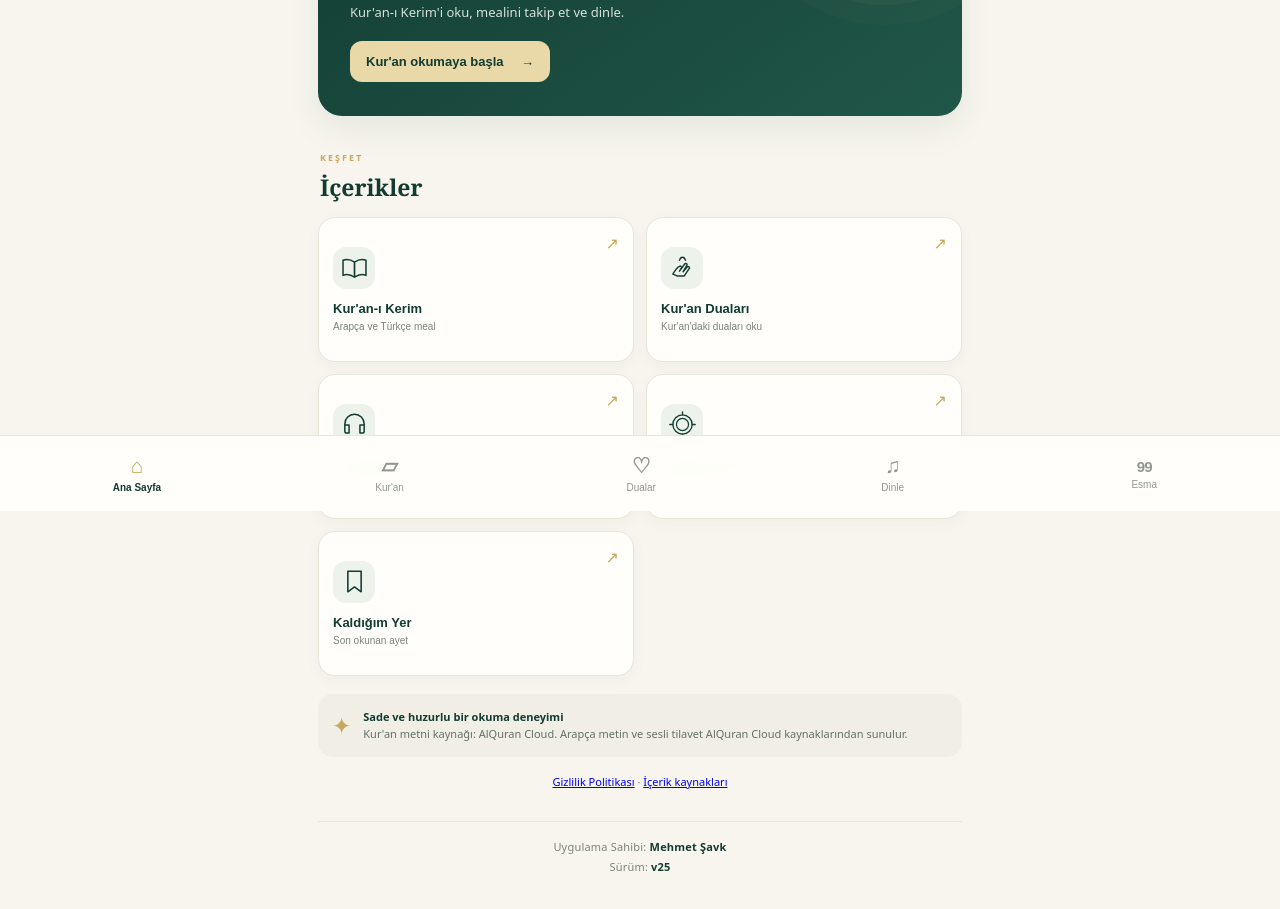
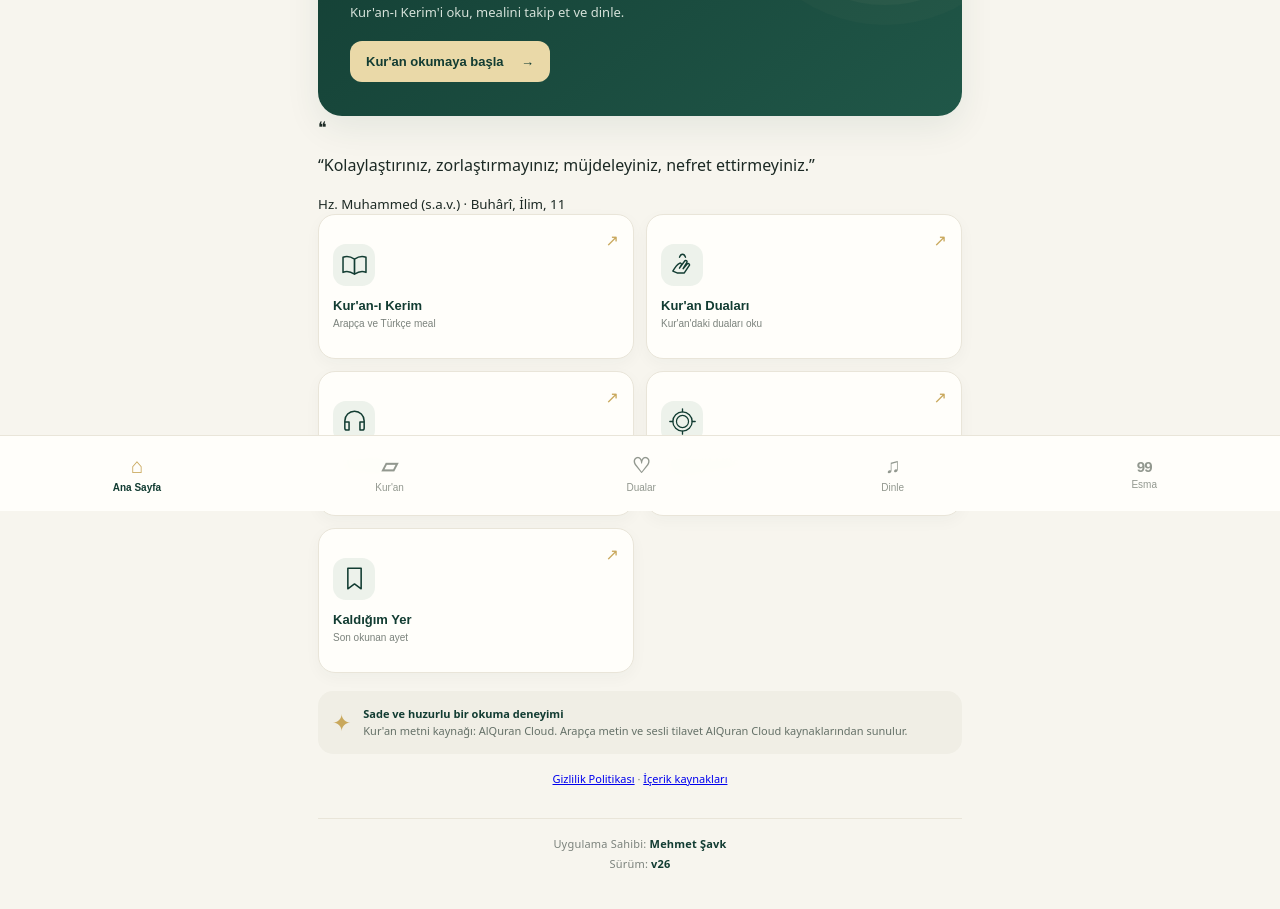
Before and after one commit to msonnefesim-pixel/Mhmtsvk, a plain HTML site: page index.html in a window 1280 px wide. Shown: the part 289-1198 px from the top of the page. Drawn offline with Linux system fonts and the light colour scheme; no server answers.

Commit message:
Ana sayfaya hadis ekle ve keşfet başlığını kaldır

```diff
--- a/index.html
+++ b/index.html
@@ -6,7 +6,7 @@
   <meta name="theme-color" content="#123c32">
   <meta name="description" content="Kur'an-ı Kerim, Türkçe meal, sure dinleme ve Esma-ül Hüsna.">
   <link rel="manifest" href="manifest.webmanifest">
-  <link rel="stylesheet" href="styles.css?v=24">
+  <link rel="stylesheet" href="styles.css?v=26">
   <title>Kur'an-ı Kerim</title>
 </head>
 <body>
@@ -24,7 +24,7 @@
         <p>Kur'an-ı Kerim'i oku, mealini takip et ve dinle.</p>
         <button class="gold-button" data-go="quran">Kur'an okumaya başla <span>→</span></button>
       </div>
-      <div class="section-heading"><div><span class="eyebrow">KEŞFET</span><h2>İçerikler</h2></div></div>
+      <aside class="home-quote"><span class="quote-mark" aria-hidden="true">❝</span><p>“Kolaylaştırınız, zorlaştırmayınız; müjdeleyiniz, nefret ettirmeyiniz.”</p><small>Hz. Muhammed (s.a.v.) · Buhârî, İlim, 11</small></aside>
       <div class="feature-grid">
         <button class="feature-card" data-go="quran"><span class="feature-icon"><svg viewBox="0 0 48 48" aria-hidden="true"><path d="M5 12c7-3 13-1 19 3v25c-6-4-12-6-19-3zM43 12c-7-3-13-1-19 3v25c6-4 12-6 19-3z" fill="none" stroke="currentColor" stroke-width="2.5" stroke-linejoin="round"/><path d="M24 15v25" stroke="currentColor" stroke-width="2"/></svg></span><strong>Kur'an-ı Kerim</strong><small>Arapça ve Türkçe meal</small><span class="card-arrow">↗</span></button>
         <button class="feature-card" data-go="duas"><span class="feature-icon"><svg viewBox="0 0 48 48" aria-hidden="true"><path d="M8 35c4-7 7-11 11-13 2-1 4 1 3 3l-3 5 8-11c2-3 6-1 4 2l-6 10 7-8c2-2 5 1 3 3l-8 12H15z" fill="none" stroke="currentColor" stroke-width="2.4" stroke-linecap="round" stroke-linejoin="round"/><path d="M19 12c1-3 3-5 5-5s4 2 5 5" fill="none" stroke="currentColor" stroke-width="2.2" stroke-linecap="round"/></svg></span><strong>Kur'an Duaları</strong><small>Kur'an'daki duaları oku</small><span class="card-arrow">↗</span></button>
@@ -109,7 +109,7 @@
     <button class="nav-item" data-go="listen"><span>♫</span><small>Dinle</small></button>
     <button class="nav-item" data-go="names"><span>99</span><small>Esma</small></button>
   </nav>
-  <script src="app.js?v=25"></script>
+  <script src="app.js?v=26"></script>
   <script src="listen.js?v=1"></script>
   <script src="esma.js?v=1"></script>
 </body>
```
